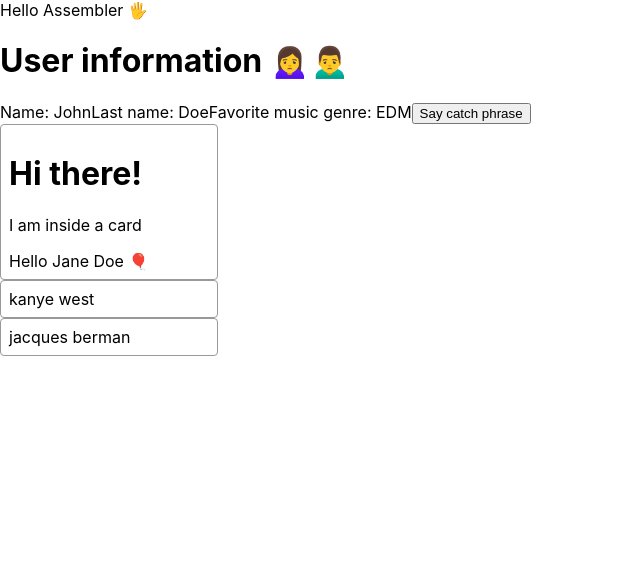
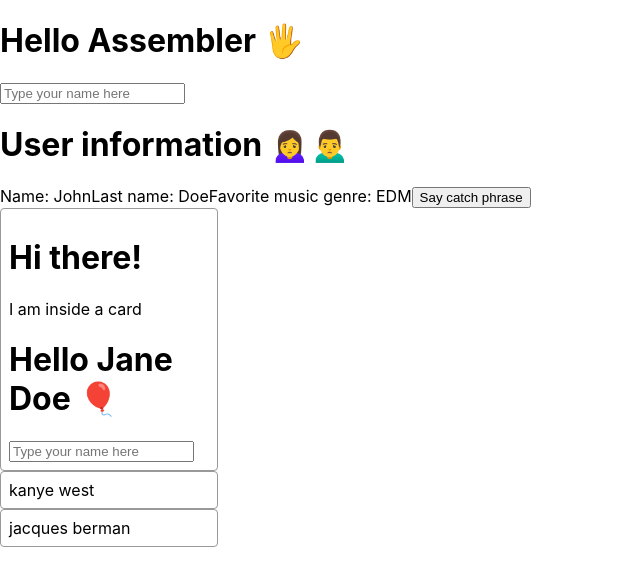
Before and after one commit to Damantino/react-intro-workshop, a React (Create React App) app: page / in a window 1280 px wide. Shown: the top 586 px of the page, without its empty margins (0-640 px from the left). Built offline with nearby package versions, Linux system fonts and the light colour scheme.

Commit message:
feat: add solution for iteration

```diff
--- a/src/components/Greeter.js
+++ b/src/components/Greeter.js
@@ -1,8 +1,9 @@
 import React from "react";
 
 function Greeter(props) {
-  const greetingText = `Hello ${props.name} ${props.emoji}`;
-  const farewellText = `Bye ${props.name} ${props.emoji}`;
+  const [name, setName] = React.useState(props.name);
+  const greetingText = `Hello ${name} ${props.emoji}`;
+  const farewellText = `Bye ${name} ${props.emoji}`;
 
   React.useEffect(() => {
     document.title = greetingText;
@@ -10,9 +11,22 @@ function Greeter(props) {
     return () => {
       document.title = farewellText;
     };
-  }, [props.name, props.emoji]);
+  }, [name, props.emoji]);
 
-  return <div>{greetingText}</div>;
+  function handleChangeName(e) {
+    setName(e.target.value);
+  }
+
+  return (
+    <div>
+      <h1>{greetingText}</h1>
+      <input
+        type="text"
+        placeholder="Type your name here"
+        onChange={handleChangeName}
+      />
+    </div>
+  );
 }
 
 export default Greeter;
```
Also changed, not shown: 2 other files (tests, documents, lock files or other folders).
